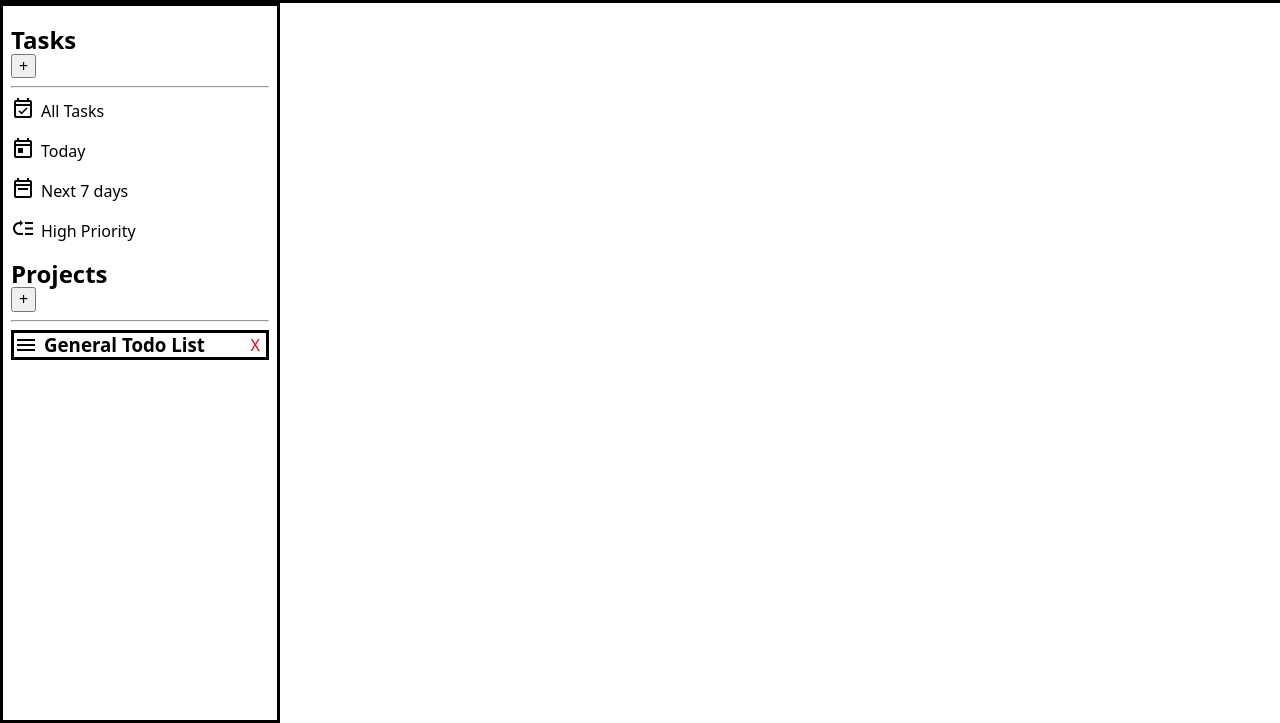
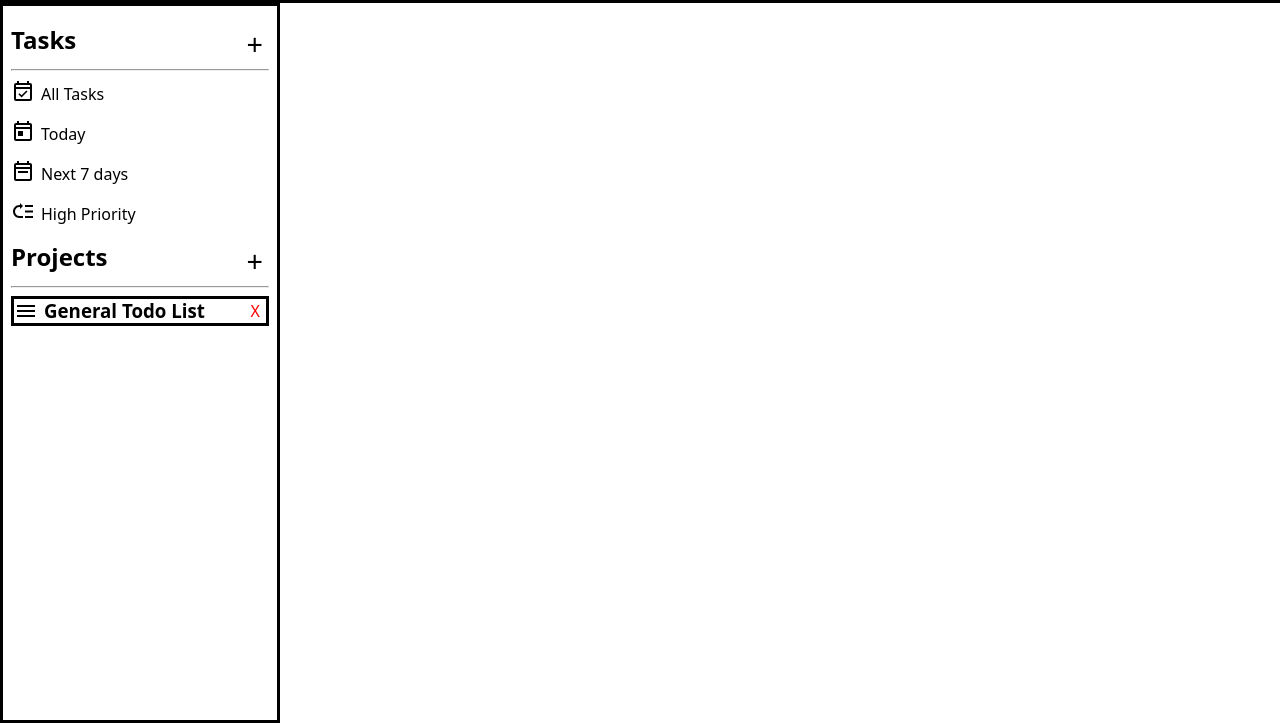
Before and after one commit to EmbryonicDev/todo-list, a website built with webpack: page dist/index.html in a window 1280 px wide. Shown: the part 77-800 px from the top of the page. Built offline with nearby package versions, Linux system fonts and the light colour scheme.

Commit message:
sideTitleDiv styling. sideTitle margin adjust

```diff
--- a/src/styles/style.css
+++ b/src/styles/style.css
@@ -42,8 +42,23 @@ body {
   padding: 0 8px;
 }
 
+.sideTitleDiv {
+  display: grid;
+  grid-auto-flow: column;
+  justify-content: space-between;
+  margin-top: 20px;
+}
+
+.sideTitleDiv button {
+  width: fit-content;
+  border: none;
+  background-color: transparent;
+  font-size: 1.8rem;
+
+}
+
 .sideTitle {
-  margin-bottom: 0;
+  margin: 0;
 }
 
 .sideNav {
```
